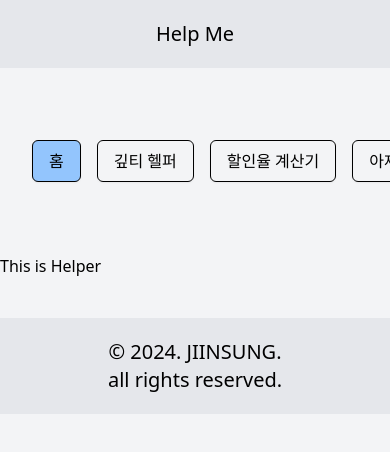
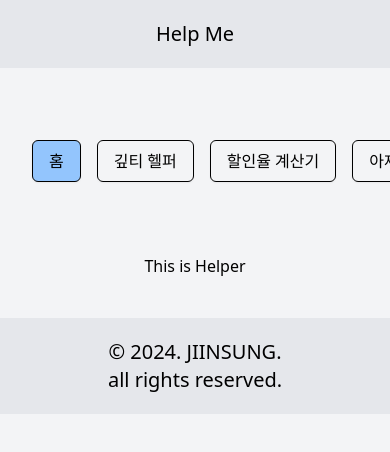
Before and after one commit to JIINSUNG/MyHelper, a Next.js app: page / in a window 390 px wide. Shown: the top 452 px of the page. Built offline with nearby package versions, Linux system fonts and the light colour scheme.

Commit message:
fix : 모바일에서도 중앙 정렬 되도록 수정

```diff
--- a/src/app/(pages)/layout.tsx
+++ b/src/app/(pages)/layout.tsx
@@ -18,7 +18,7 @@ export default function RootLayout({
 			<body className="min-w-[360px] font-pretendard flex flex-col bg-gray-100 gap-10">
 				<Header />
 				<MenuSelection />
-				<section className="xl:p-6 gap-4 max-md:w-full md:mx-auto max-w-screen-xl">
+				<section className="xl:p-6 gap-4 flex max-md:w-full  md:mx-auto max-w-screen-xl">
 					{children}
 				</section>
 				<Footer />
```
